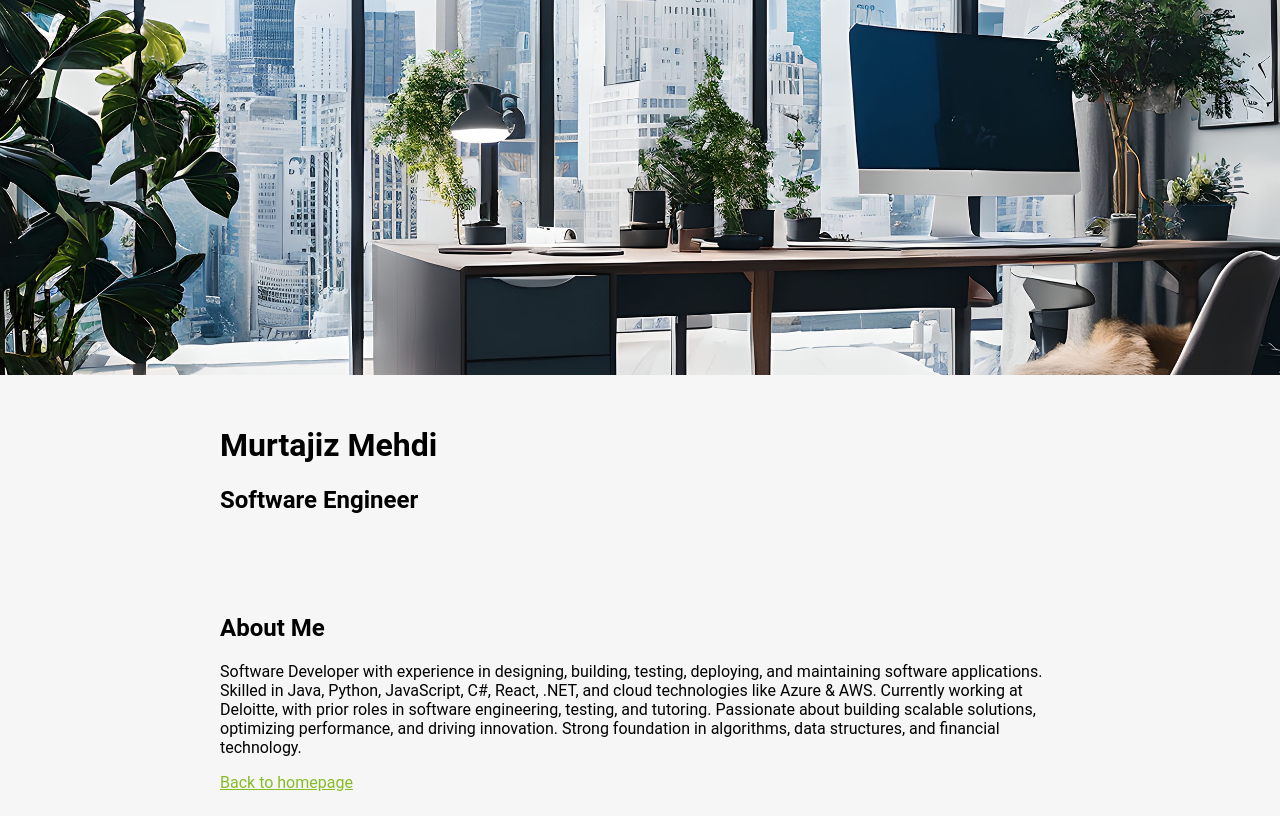
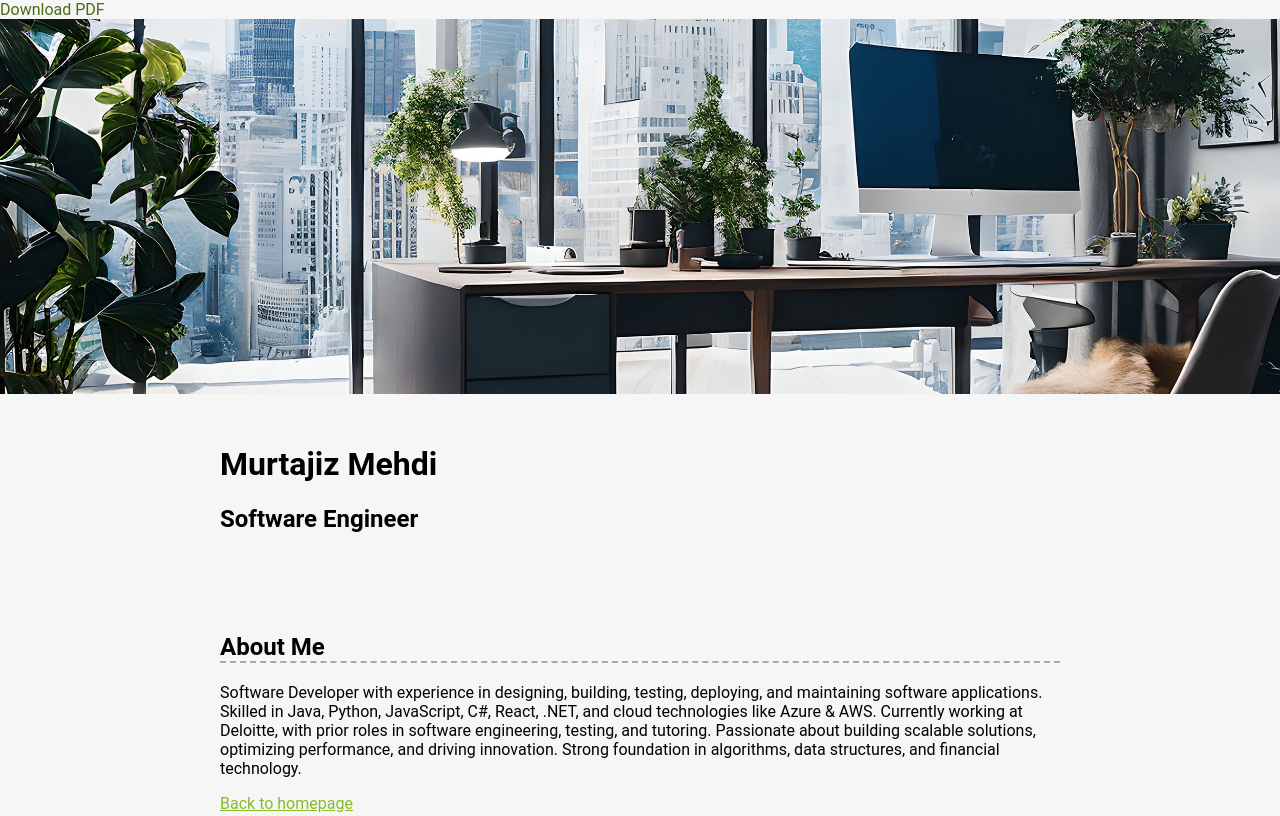
Before and after one commit to MurtajizMehdi/murtajiz-dev, a plain HTML site: page resume.html in a window 1280 px wide. Shown: the top 816 px of the page. Drawn offline with Linux system fonts and the light colour scheme.

Commit message:
Added PDF file of resume

```diff
--- a/css/styles.css
+++ b/css/styles.css
@@ -91,6 +91,10 @@ a:hover {
 
 .resume-section {
   margin-bottom: 70px;
+}
+
+.resume-section h2 {
+  border-bottom: darkgray dashed 2px;
 }
 
 /* Profile
--- a/resume.html
+++ b/resume.html
@@ -7,7 +7,7 @@
     <link rel="stylesheet" href="css/styles.css">
   </head>
   <body class="resume">
-
+    <a href="/PDFs/Murtajiz_Mehdi_technical_resume.pdf" target="_blank">Download PDF</a>
 
     <!-- //  INTRO  // -->
     <header>
```
Also changed, not shown: 1 other file.
